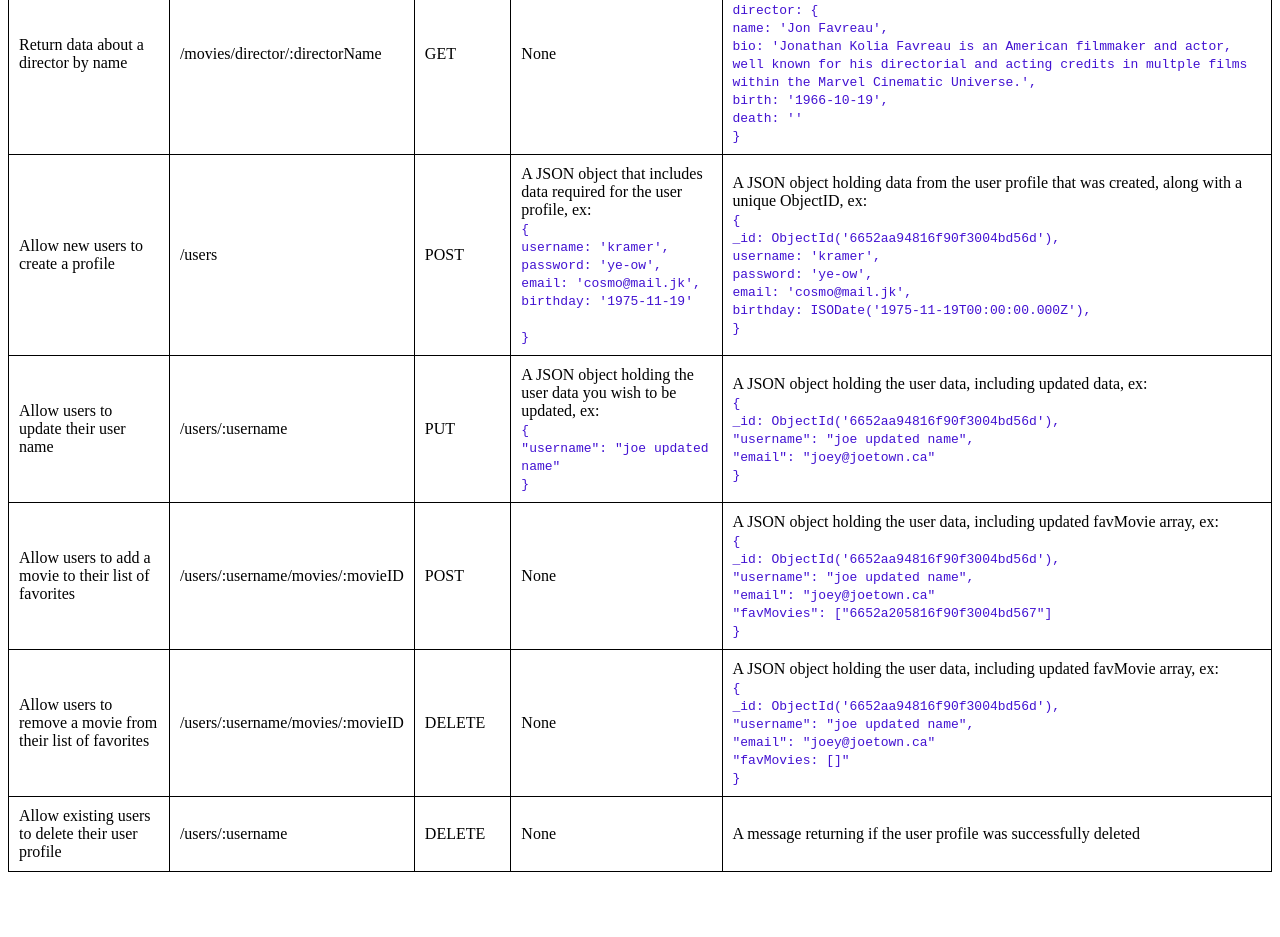
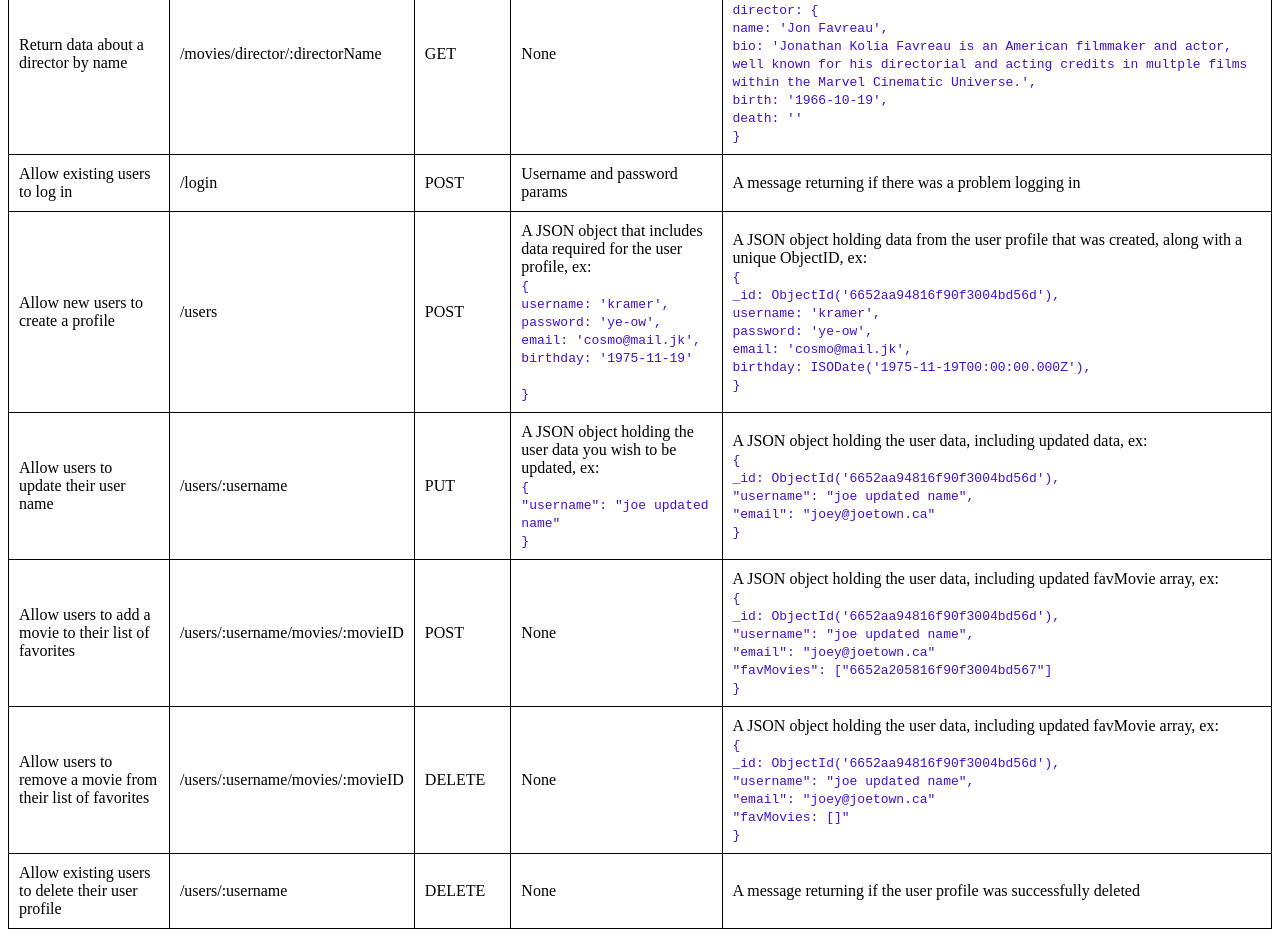
Before and after one commit to berteeny/Movie_API, a website: page public/documentation.html in a window 1280 px wide. Shown: the part 875-1812 px from the top of the page. Before the commit the page ends 1755 px from the top, so only its background shows below. Drawn offline with Linux system fonts and the light colour scheme.

Commit message:
/login endpoint added to documentation.html

```diff
--- a/public/documentation.html
+++ b/public/documentation.html
@@ -98,6 +98,15 @@
               death: '' <br />
               }</code
             >
+          </td>
+        </tr>
+        <tr>
+          <td>Allow existing users to log in</td>
+          <td>/login</td>
+          <td>POST</td>
+          <td>Username and password params</td>
+          <td>
+            A message returning if there was a problem logging in
           </td>
         </tr>
         <tr>
```
